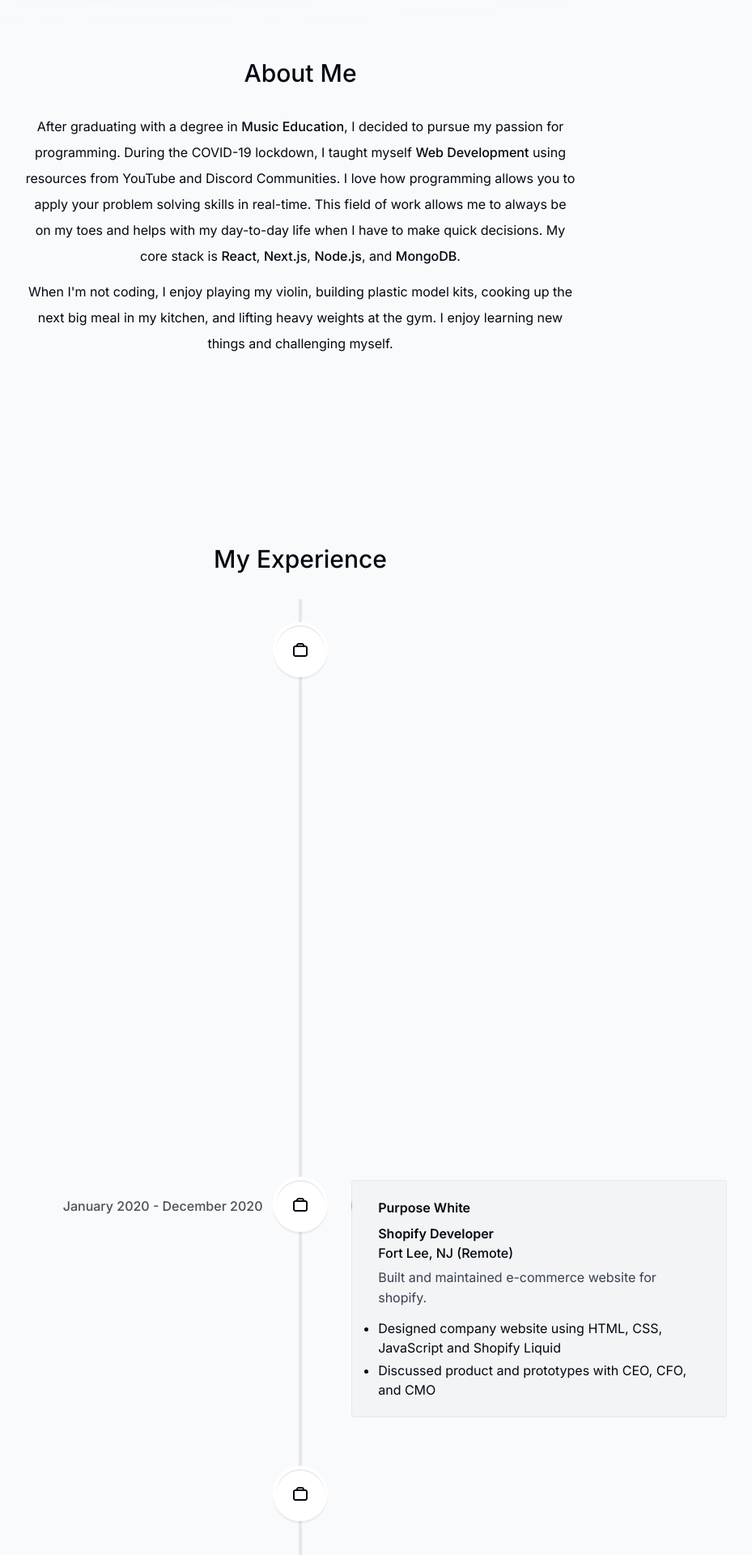
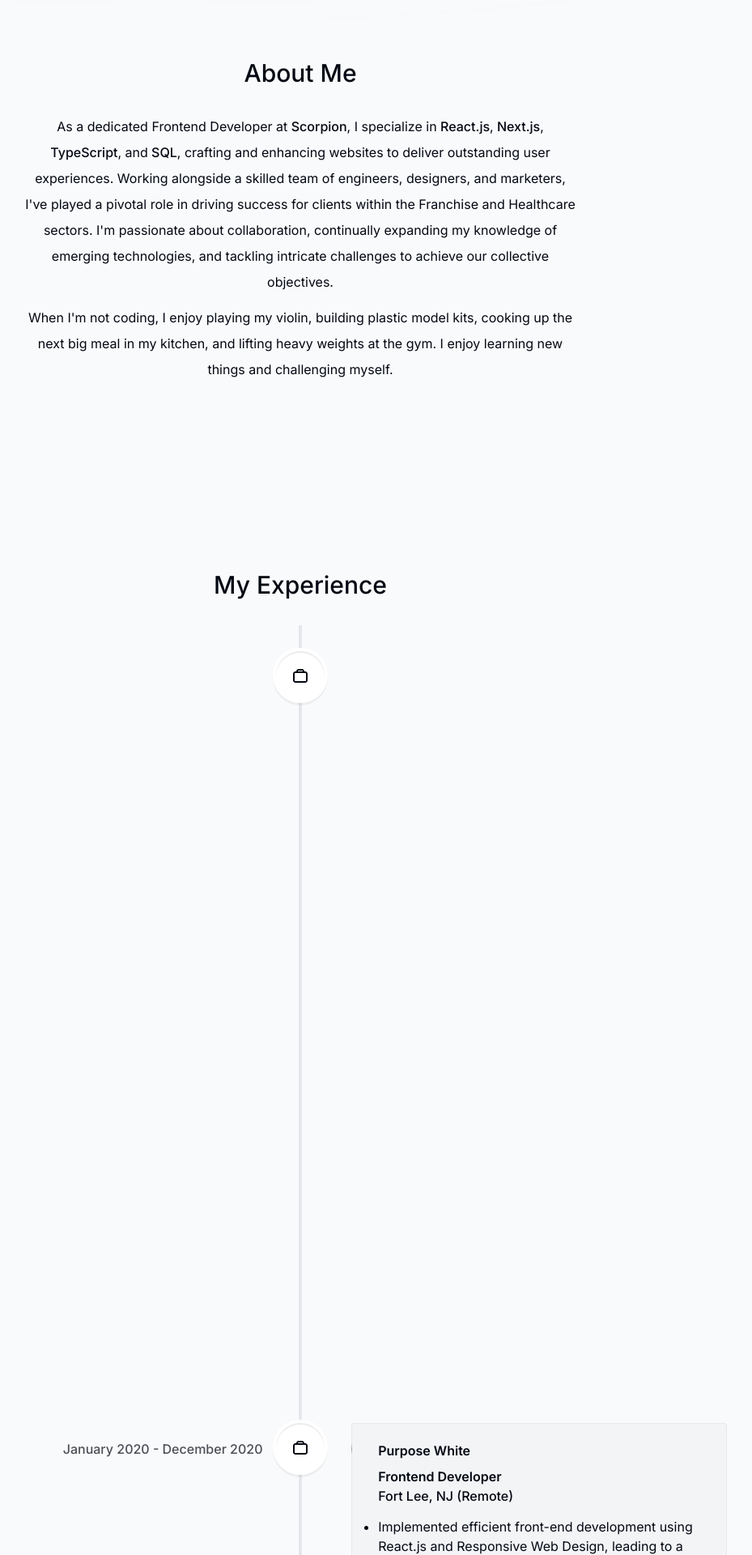
Before and after one commit to parisdiaz19/portfolio-website, a Next.js app: page / in a window 1280 px wide. Shown: the part 880-2800 px from the top of the page at 81% size, without its empty margins (269-1198 px from the left). Built offline with nearby package versions, Linux system fonts and the light colour scheme.

Commit message:
addition of projects and some text updates

```diff
--- a/Components/Header.tsx
+++ b/Components/Header.tsx
@@ -38,7 +38,7 @@ export default function Header() {
             >
               <Link
                 className={clsx(
-                  "flex w-full items-center justify-center px-3 py-3 dark:text-white hover:text-gray-950 transition dark:text-gray-500 dark:hover:text-gray-300 ",
+                  "flex w-full items-center justify-center px-3 py-3 dark:text-white hover:text-gray-950 transition  dark:hover:text-gray-300 ",
                   {
                     "text-gray-950 dark:text-gray-200":
                       activeSection === link.name,
--- a/Components/about.tsx
+++ b/Components/about.tsx
@@ -22,18 +22,18 @@ export default function About() {
     >
       <HeaderComponent>About Me</HeaderComponent>
       <p className="mb-3">
-        After graduating with a degree in{" "}
-        <span className="font-medium">Music Education</span>, I decided to
-        pursue my passion for programming. During the COVID-19 lockdown, I
-        taught myself <span className="font-medium">Web Development</span> using
-        resources from YouTube and Discord Communities. I love how programming
-        allows you to apply your problem solving skills in real-time. This field
-        of work allows me to always be on my toes and helps with my day-to-day
-        life when I have to make quick decisions. My core stack is{" "}
-        <span className="font-medium">React</span>,{" "}
-        <span className="font-medium">Next.js</span>,{" "}
-        <span className="font-medium">Node.js</span>, and{" "}
-        <span className="font-medium">MongoDB</span>.
+        As a dedicated Frontend Developer at{" "}
+        <span className="font-medium">Scorpion</span>, I specialize in{" "}
+        <span className="font-medium"> React.js</span>,
+        <span className="font-medium"> Next.js</span>,
+        <span className="font-medium"> TypeScript</span>, and
+        <span className="font-medium"> SQL</span>, crafting and enhancing
+        websites to deliver outstanding user experiences. Working alongside a
+        skilled team of engineers, designers, and marketers, I've played a
+        pivotal role in driving success for clients within the Franchise and
+        Healthcare sectors. I'm passionate about collaboration, continually
+        expanding my knowledge of emerging technologies, and tackling intricate
+        challenges to achieve our collective objectives.
       </p>
       <p className="mb-3">
         When I'm not coding, I enjoy playing my violin, building plastic model
--- a/Components/experience.tsx
+++ b/Components/experience.tsx
@@ -54,7 +54,6 @@ export default function Experience() {
               <h3 className="font-semibold capitalize mb-2">{item.company}</h3>
               <h3 className="font-semibold capitalize">{item.title}</h3>
               <p className="font-normal !mt-0">{item.location}</p>
-              <p className="!mt-1 !font-normal text-gray-700 dark:text-white">{item.description}</p>
               <ul className="mt-3">
                 {item.responsibilities.map((responsibility, index) => (
                   <li className="!mt-1 font-normal list-disc" key={index}>
--- a/Components/project.tsx
+++ b/Components/project.tsx
@@ -33,7 +33,7 @@ export default function Project({
     >
       <section
         className="group bg-gray-100 max-w-[42rem] border border-black/5
-      overflow-hidden sm:pr-8 relative sm:h-[22rem] mb-3  hover:bg-gray-200 transition
+      overflow-hidden sm:pr-8 relative lg:h-auto sm:h-auto mb-3  hover:bg-gray-200 transition
       dark:bg-white/10 dark:hover:bg-white/20 dark:text-white"
       >
         <a className="cursor-pointer" href={link} target="_blank">
--- a/app/data.tsx
+++ b/app/data.tsx
@@ -1,6 +1,7 @@
 import phaseImg from "@/public/phase.png";
 import breakoutImg from "@/public/breakout.png";
 import tekken from "@/public/tekken.png";
+import carbonApp from "@/public/carbon-app.png";
 import React from "react";
 import { LuGraduationCap } from "react-icons/lu";
 import { CgWorkAlt } from "react-icons/cg";
@@ -17,6 +18,10 @@ export const links = [
   {
     name: "Experience",
     hash: "#experience",
+  },
+  {
+    name: "Projects",
+    hash: "#projects",
   },
   {
     name: "Skills",
@@ -66,77 +71,59 @@ export const projectsData = [
     link: "https://parisdiaz19.github.io/phase-music-player/",
   },
   {
-    title: "Breakout Game",
+    title: "Carbon App",
     description:
-      "Breakout paddle game created in the browser. Features the use of animations and HTML Canvas.",
-    tags: ["HTML", "CSS", "CSS Animation", "JavaScript", "HTML Canvas"],
-    imageUrl: breakoutImg,
-    link: "https://parisdiaz19.github.io/paddleGame/",
-  },
-  {
-    title: "Tekken 8 Resource Library",
-    description:
-      "This is a project I made for my friends and I. We are huge fans of the Tekken franchise and I built this website to hold all data related to characters and how to use them.",
-    tags: ["React", "Next.js", "TailwindCSS", "Router", "Redux"],
-    imageUrl: tekken,
-    link: "https://tekken8-resource-library.vercel.app",
+      "This is an application created using Next.js and hosted on Vercel. It displays information from the Official Carbon Intensity API for Great Britain. Some features incluse a live chart displaying overall Carbon Intensity per region, user sorting/filtering, and a dynamic side panel that fetches live Carbon Intensity data.",
+    tags: ["Next.js", "TypeScript", "TailwindCSS", "React Graph"],
+    imageUrl: carbonApp,
+    link: "https://carbon-app-topaz.vercel.app",
   },
 ] as const;
 
 export const experiencesData = [
   {
     company: "Scorpion Internet Marketing",
-    title: "Software Engineer",
+    title: "Frontend Engineer",
     location: "Valencia, CA (Remote)",
-    description:
-      "I currently work as a Software Engineer. My responsibilities include: Maintaining/Updating client websites, communicate with Designers and Creative Managers on matters of website concept, design, and structure.",
+    date: "January 2021 - Present",
     responsibilities: [
-      "Continuously maintain the website(s); test, troubleshoot, and resolve problems",
-      "Communicate with Designers and Creative Managers on matters of website concept, design, and structure",
-      "Responsible for ensuring all requests are being addressed with importance, urgency and professional communication",
-      "Communicate with Director of Technical Quality or System Engineers for system level improvements to enhance the client experience and team efficiency ",
-      "Responsible for providing assistance to web developers by being a resource for questions, coaching and assisting with training",
+      "Spearhead the development of responsive, functional, and visually appealing websites using modern technologies such as React.js and Next.js.",
+      "Lead initiatives to optimize website performance, implementing lazy loading, jQuery removal, JavaScript minification, and stylesheet optimization.",
+      "Achieved a notable 45 percent reduction in page load times, reflected in improved Google PageSpeed scores.",
+      "Implement enhancements for our proprietary CMS and client websites, introducing modern frontend technologies, refining user interfaces, and optimizing workflows.",
+      "Ensure seamless user experiences across multiple browsers (Chrome, Firefox, Safari, Edge) by meticulously testing and integrating cross-browser compatibility solutions.",
+      "Responsible for ensuring all requests and edits are being addressed with focus, importance, urgency and professional communication.",
+      "Take an active role in mentoring new developers, providing comprehensive guidance on our frontend technologies and best practices.",
+      "Lead close collaboration with the Integrations team to guarantee the seamless integration of frontend components with various backend services.",
+      "Communicate with Designers and Marketing Managers on matters of website concept, design, and structure to ensure the best results and performance for our clients.",
     ],
     icon: React.createElement(CgWorkAlt),
-    date: "January 2021 - Present",
   },
   {
     company: "Purpose White",
-    title: "Shopify Developer",
+    title: "Frontend Developer",
     location: "Fort Lee, NJ (Remote)",
-    description: "Built and maintained e-commerce website for shopify.",
     responsibilities: [
-      "Designed company website using HTML, CSS, JavaScript and Shopify Liquid",
-      "Discussed product and prototypes with CEO, CFO, and CMO",
+      "Implemented efficient front-end development using React.js and Responsive Web Design, leading to a 25 percent enhancement in overall website performance and responsiveness.",
+      "Integrated and optimized e-commerce functionalities, such as product pages, shopping carts, and checkout processes, to streamline the buying experience.",
+      "Implemented mobile-first responsive design principles to guarantee a consistent and visually appealing experience across different devices and screen sizes.",
+      "Engaged in regular discussions with the CEO to understand product details, aligning the front-end development strategy with business goals to enhance customer engagement and drive sales.",
     ],
     icon: React.createElement(CgWorkAlt),
     date: "January 2020 - December 2020",
   },
   {
     company: "Swish Gadgets",
-    title: "Front-End Developer",
+    title: "Web Developer",
     location: "Fort Lee, NJ (Remote)",
-    description: "Built and maintained e-commerce website for shopify.",
     responsibilities: [
-      "Designed company website using HTML, CSS, JavaScript and Shopify Liquid",
-      "Discussed product and prototypes with CEO, CFO, and CMO",
+      "Spearheaded the migration of the company website to Shopify, resulting in a remarkable over 50 percent increase in sales and providing an enhanced user experience. Developed and optimized frontend components to align with Shopify’s platform, contributing to the overall success of the migration project.",
+      "Implemented and customized Shopify themes to create a visually appealing and cohesive online store for Swish Gadgets.",
+      "Integrated and optimized e-commerce features on the Shopify platform, including secure checkout processes, payment gateways, and inventory management, ensuring a seamless online shopping experience.",
+      "Implemented SEO best practices to optimize product pages and improve the website’s visibility on search engines, driving organic traffic and enhancing discoverability.",
+      "Collaborated with the marketing team to align web development strategies with promotional campaigns, maximizing the impact of marketing efforts on the online store.",
     ],
     icon: React.createElement(CgWorkAlt),
     date: "January 2019 - December 2020",
   },
-
-  {
-    company: "Montclair State University",
-    title: "Graduated w/ Bachelor of Arts - BA, Music Teacher Education",
-    location: "Montclair, NJ",
-    description:
-      "I graduated from Montclair with a degree in Music Education with a focus in Violin Studies. I have a licesnse to teach in public schools for the state of New Jersey.",
-    responsibilities: [
-      "Dean's List (3.8 GPA)",
-      "Performed at various venues including Carnegie Hall (NYC)",
-      "Was a member of the MSU Symphony Orchestra (2014-2019)",
-    ],
-    icon: React.createElement(LuGraduationCap),
-    date: "2019",
-  },
 ] as const;
--- a/app/page.tsx
+++ b/app/page.tsx
@@ -21,6 +21,7 @@ export default function Home() {
       <SectionDivider />
       <About />
       <Experience />
+      <Projects />
       <Skills />
     </main>
   );
```
Also changed, not shown: public/carbon-app.png (added).
